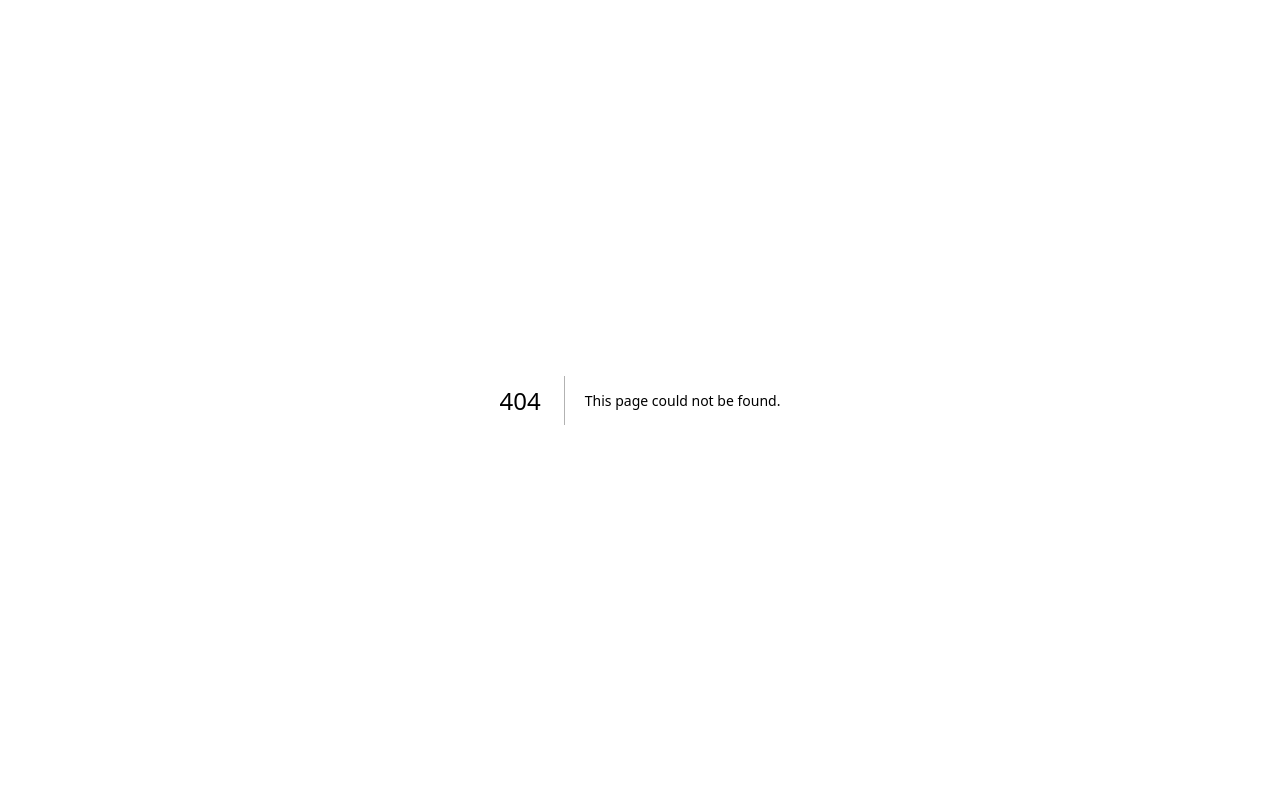
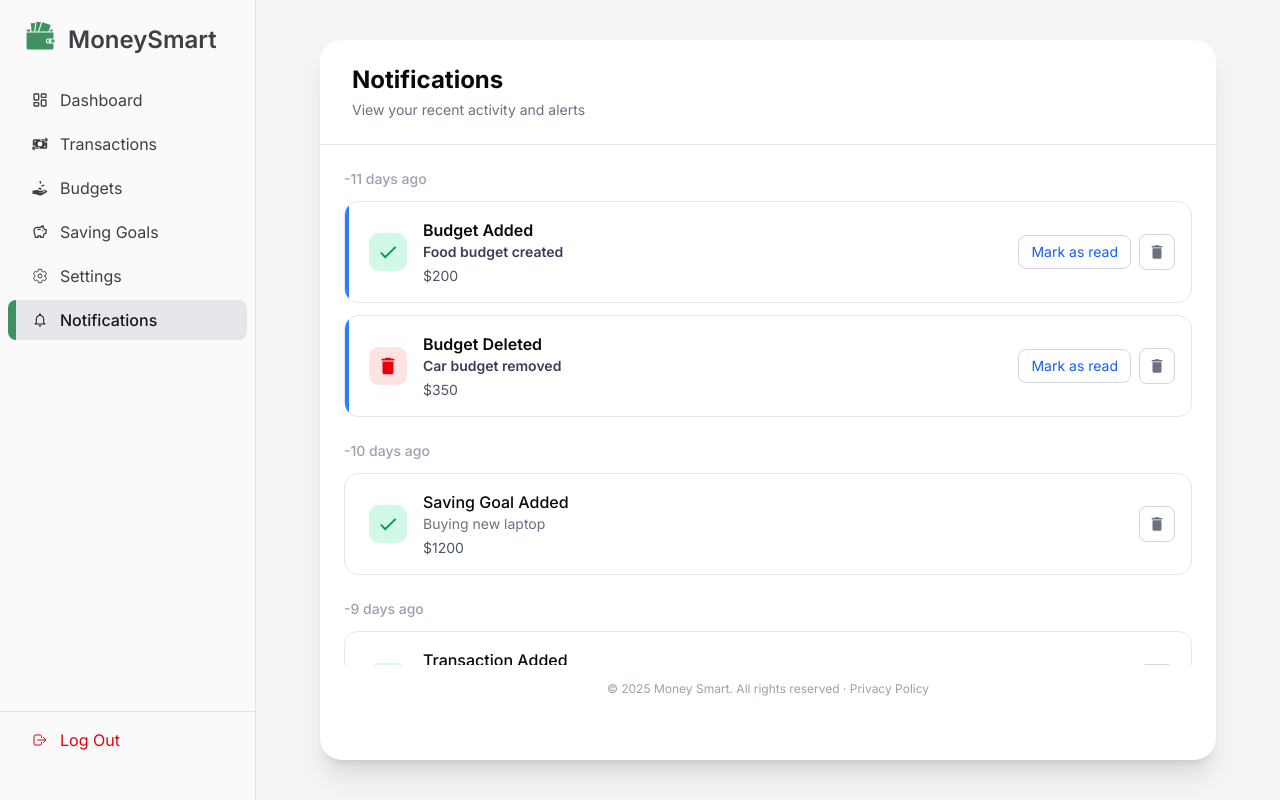
Before and after one commit to Harry-Huynh/MoneySmart-Frontend, a Next.js app: page /notification in a window 1280 px wide. Before the commit this address had no page. Built offline with nearby package versions, Linux system fonts and the light colour scheme.

Commit message:
feat: add notifications UI mockup with read/delete actions

```diff
--- a/package.json
+++ b/package.json
@@ -10,8 +10,10 @@
   },
   "dependencies": {
     "@radix-ui/react-alert-dialog": "^1.1.15",
+    "@radix-ui/react-checkbox": "^1.3.3",
     "@radix-ui/react-dialog": "^1.1.15",
     "@radix-ui/react-dropdown-menu": "^2.1.16",
+    "@radix-ui/react-radio-group": "^1.3.8",
     "@radix-ui/react-separator": "^1.1.8",
     "@radix-ui/react-slot": "^1.2.4",
     "@radix-ui/react-switch": "^1.2.6",
--- /dev/null
+++ b/src/app/(root)/notification/page.js
@@ -0,0 +1,187 @@
+"use client";
+
+import { useMemo, useState } from "react";
+import NotificationCard from "@/components/NotificationCard";
+
+/**
+ * UI Notification Shape
+ * Suggestion : Backend should be mapped into this shape using mapApiNotificationToUi()
+ *
+ * {
+ *   id: string|number,
+ *   title: string,
+ *   subtitle: string,
+ *   amount?: number,
+ *   type: "add" | "delete",
+ *   isRead: boolean,
+ *   createdAt: string (UTC ISO)
+ * }
+ */
+
+// Example mapping function (backend to UI)
+function mapApiNotificationToUi(n) {
+  // Example backend shapes:
+  // n.message, n.status ("READ"/"UNREAD"), n.action ("CREATED"/"DELETED"), n.createdAt
+  return {
+    id: n.id,
+    title: n.title ?? "Notification",
+    subtitle: n.message ?? "",
+    amount: n.amount ?? undefined,
+    type:
+      (n.action || "").toUpperCase() === "DELETED" ? "delete" : "add",
+    isRead: (n.status || "").toUpperCase() === "READ",
+    createdAt: n.createdAt,
+  };
+}
+
+// Helper to get relative date label (Today, Yesterday, 2 days ago,...)
+function getRelativeLabel(createdAt) {
+  const now = new Date();
+
+  const todayUTC = Date.UTC(
+    now.getUTCFullYear(),
+    now.getUTCMonth(),
+    now.getUTCDate()
+  );
+
+  const created = new Date(createdAt);
+  const createdUTC = Date.UTC(
+    created.getUTCFullYear(),
+    created.getUTCMonth(),
+    created.getUTCDate()
+  );
+
+  const diffDays = Math.floor((todayUTC - createdUTC) / (1000 * 60 * 60 * 24));
+
+  if (diffDays === 0) return "Today";
+  if (diffDays === 1) return "Yesterday";
+  if (diffDays < 7) return `${diffDays} days ago`;
+  if (diffDays < 14) return "1 week ago";
+  return "Earlier";
+}
+
+// Group notifications by relative day label
+function groupNotifications(list) {
+  const groups = {};
+
+  // Sort by createdAt DESC first ( will be newest first)
+  const sorted = [...list].sort(
+    (a, b) => new Date(b.createdAt) - new Date(a.createdAt)
+  );
+
+  sorted.forEach((n) => {
+    const label = getRelativeLabel(n.createdAt);
+    if (!groups[label]) groups[label] = [];
+    groups[label].push(n);
+  });
+
+  return groups;
+}
+
+// dummy initial data , replace later
+const initialNotifications = [
+  {
+    id: 1,
+    title: "Budget Added",
+    subtitle: "Food budget created",
+    amount: 200,
+    type: "add",
+    isRead: false,
+    createdAt: "2026-02-11T14:30:00Z",
+  },
+  {
+    id: 2,
+    title: "Budget Deleted",
+    subtitle: "Car budget removed",
+    amount: 350,
+    type: "delete",
+    isRead: false,
+    createdAt: "2026-02-11T09:10:00Z",
+  },
+  {
+    id: 3,
+    title: "Saving Goal Added",
+    subtitle: "Buying new laptop",
+    amount: 1200,
+    type: "add",
+    isRead: true,
+    createdAt: "2026-02-10T18:45:00Z",
+  },
+  {
+    id: 4,
+    title: "Transaction Added",
+    subtitle: "Grocery shopping",
+    amount: 85,
+    type: "add",
+    isRead: true,
+    createdAt: "2026-02-09T20:15:00Z",
+  },
+  {
+    id: 5,
+    title: "Budget Deleted",
+    subtitle: "Entertainment budget removed",
+    amount: 150,
+    type: "delete",
+    isRead: false,
+    createdAt: "2026-02-08T11:00:00Z",
+  },
+];
+
+export default function NotificationsPage() {
+  const [notifications, setNotifications] = useState(initialNotifications);
+
+  const grouped = useMemo(() => groupNotifications(notifications),[notifications]);
+
+  function handleMarkRead(id) {
+    // api mark read(id) then update UI here
+    setNotifications((prev) =>
+      prev.map((n) => (n.id === id ? { ...n, isRead: true } : n))
+    );
+  }
+
+  function handleDelete(id) {
+    // api delete(id) then remove from UI here
+    setNotifications((prev) => prev.filter((n) => n.id !== id));
+  }
+
+  return (
+    <section className="min-h-screen bg-gray-100 flex justify-center py-10">
+      <div className="w-full max-w-4xl bg-white rounded-3xl shadow-xl flex flex-col">
+        <div className="px-8 py-6 border-b">
+          <h1 className="text-2xl font-bold mb-1">Notifications</h1>
+          <p className="text-sm text-gray-500">
+            View your recent activity and alerts
+          </p>
+        </div>
+
+        <div className="px-6 py-6 flex flex-col gap-6 overflow-y-auto max-h-[65vh]">
+          {Object.keys(grouped).length === 0 ? (
+            <p className="text-sm text-gray-500">No notifications yet.</p>
+          ) : (
+            Object.entries(grouped).map(([label, items]) => (
+              <div key={label}>
+                <p className="mb-3 text-sm font-medium text-gray-400">
+                  {label}
+                </p>
+
+                <div className="flex flex-col gap-3">
+                  {items.map((n) => (
+                    <NotificationCard
+                      key={n.id}
+                      notification={n}
+                      onMarkRead={handleMarkRead}
+                      onDelete={handleDelete}
+                    />
+                  ))}
+                </div>
+              </div>
+            ))
+          )}
+        </div>
+        <div className="px-6 py-4 text-center text-xs text-gray-400">
+          © 2025 Money Smart. All rights reserved · Privacy Policy
+        </div>
+      </div>
+    </section>
+  );
+}
--- /dev/null
+++ b/src/components/NotificationCard.js
@@ -0,0 +1,67 @@
+import { MdDelete, MdDone } from "react-icons/md";
+
+export default function NotificationCard({ notification, onMarkRead, onDelete }) {
+  const unread = !notification.isRead;
+  const isDelete = notification.type === "delete";
+
+  return (
+    <div
+      className="relative flex items-center gap-4 px-4 py-4 rounded-xl border border-gray-200 bg-white overflow-hidden"
+    >
+      {/* for status bar inside the card */}
+      <div
+        className={`absolute left-0 top-0 h-full w-1
+          ${unread ? "bg-blue-500" : "bg-transparent"}`}/>
+
+      <div
+        className={`
+          ml-2 p-2 rounded-lg
+          ${isDelete ? "bg-red-100 text-red-600" : "bg-emerald-100 text-emerald-600"}`}>
+        {isDelete ? <MdDelete size={22} /> : <MdDone size={22} />}
+      </div>
+
+      <div className="flex-1">
+        <p className={unread ? "font-semibold" : "font-medium"}>
+          {notification.title}
+        </p>
+
+        <p className={`text-sm ${ unread ? "font-semibold text-gray-700" : "text-gray-500"}`}>
+          {notification.subtitle}
+        </p>
+
+        {notification.amount !== undefined && notification.amount !== null && (
+          <p className="mt-1 text-sm text-gray-600">${notification.amount}</p>)}
+      </div>
+
+      {/* Button here */}
+      <div className="flex items-center gap-2">
+        {unread && (
+          <button
+            onClick={() => onMarkRead(notification.id)}
+            className="
+              px-3 py-1.5 text-sm
+              border border-gray-300 rounded-md
+              text-blue-600 bg-white
+              hover:bg-gray-50
+              cursor-pointer
+            "
+            type="button"
+          > Mark as read
+          </button>
+        )}
+
+        <button
+          onClick={() => onDelete(notification.id)}
+          className="
+            p-2 border border-gray-300 rounded-md
+            text-gray-500 bg-white
+            hover:bg-red-50 hover:text-red-600
+            cursor-pointer
+          " title="Delete" type="button"
+        >
+          <MdDelete size={18} />
+        </button>
+      </div>
+    </div>
+  );
+}
```
Also changed, not shown: 1 other file (tests, documents, lock files or other folders).
